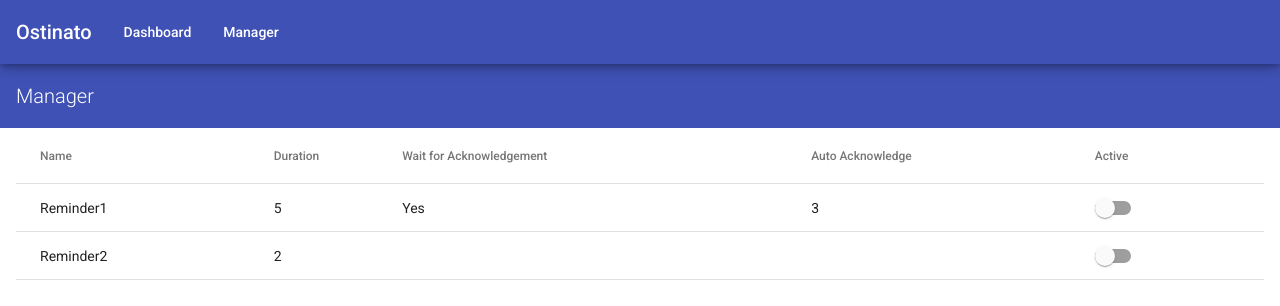
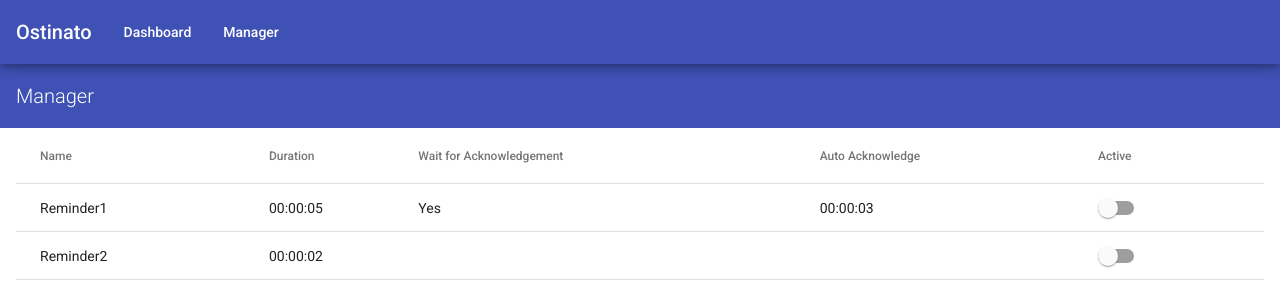
Before and after one commit to michael-dean-haynie/ostinato, an Angular app: page /manager in a window 1280 px wide. Shown: the top 306 px of the page. Built offline with nearby package versions, Linux system fonts and the light colour scheme.

Commit message:
Add duration pipe

```diff
--- a/src/app/app.module.ts
+++ b/src/app/app.module.ts
@@ -20,6 +20,7 @@ import { DurationPickerComponent } from './components/duration-picker/duration-p
 import { ManagerComponent } from './components/manager/manager.component';
 import { NotifyDialogContentComponent } from './components/notify-dialog-content/notify-dialog-content.component';
 import { ProofOfConceptComponent } from './components/proof-of-concept/proof-of-concept.component';
+import { DurationPipe } from './pipes/duration.pipe';
 
 
 @NgModule({
@@ -29,7 +30,8 @@ import { ProofOfConceptComponent } from './components/proof-of-concept/proof-of-
     DashboardComponent,
     ManagerComponent,
     DurationPickerComponent,
-    NotifyDialogContentComponent
+    NotifyDialogContentComponent,
+    DurationPipe
   ],
   imports: [
     BrowserModule,
--- a/src/app/components/manager/manager.component.html
+++ b/src/app/components/manager/manager.component.html
@@ -18,7 +18,7 @@
 
     <ng-container matColumnDef="timeoutDuration">
         <th mat-header-cell *matHeaderCellDef>Duration</th>
-        <td mat-cell *matCellDef="let reminder">{{reminder.timeoutDuration}}</td>
+        <td mat-cell *matCellDef="let reminder">{{reminder.timeoutDuration | duration}}</td>
     </ng-container>
 
     <ng-container matColumnDef="waitForAkng">
@@ -30,7 +30,8 @@
 
     <ng-container matColumnDef="autoAkng">
         <th mat-header-cell *matHeaderCellDef>Auto Acknowledge</th>
-        <td mat-cell *matCellDef="let reminder">{{reminder.waitForAkng ? reminder.autoAkngTimeoutDuration : ""}}</td>
+        <td mat-cell *matCellDef="let reminder">
+            {{reminder.waitForAkng ? (reminder.autoAkngTimeoutDuration | duration) : ""}}</td>
     </ng-container>
 
     <ng-container matColumnDef="active">
--- /dev/null
+++ b/src/app/pipes/duration.pipe.ts
@@ -0,0 +1,25 @@
+import { Pipe, PipeTransform } from '@angular/core';
+
+@Pipe({
+  name: 'duration'
+})
+export class DurationPipe implements PipeTransform {
+
+  transform(durationInSeconds: number): string {
+    let remainder = durationInSeconds || 0;
+    const hours = Math.floor(remainder / (60 * 60));
+
+    remainder = remainder - (hours * 60 * 60);
+    const minutes = Math.floor(remainder / 60);
+
+    remainder = remainder - (minutes * 60);
+    const seconds = remainder;
+
+    const formattedHours = hours.toString().padStart(2, '0');
+    const formattedMinutes = minutes.toString().padStart(2, '0');
+    const formattedSeconds = seconds.toString().padStart(2, '0');
+
+    return `${formattedHours}:${formattedMinutes}:${formattedSeconds}`;
+  }
+
+}
```
Also changed, not shown: 1 other file (tests, documents, lock files or other folders).
